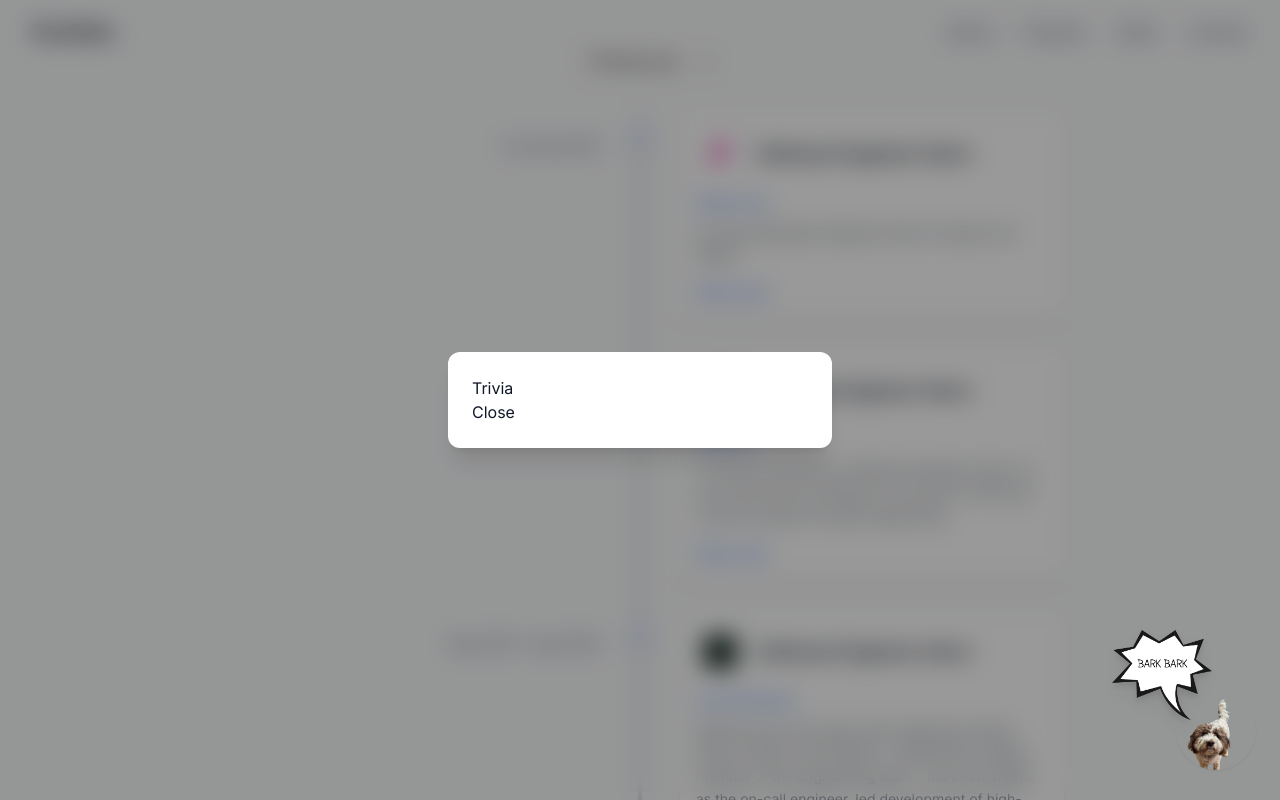
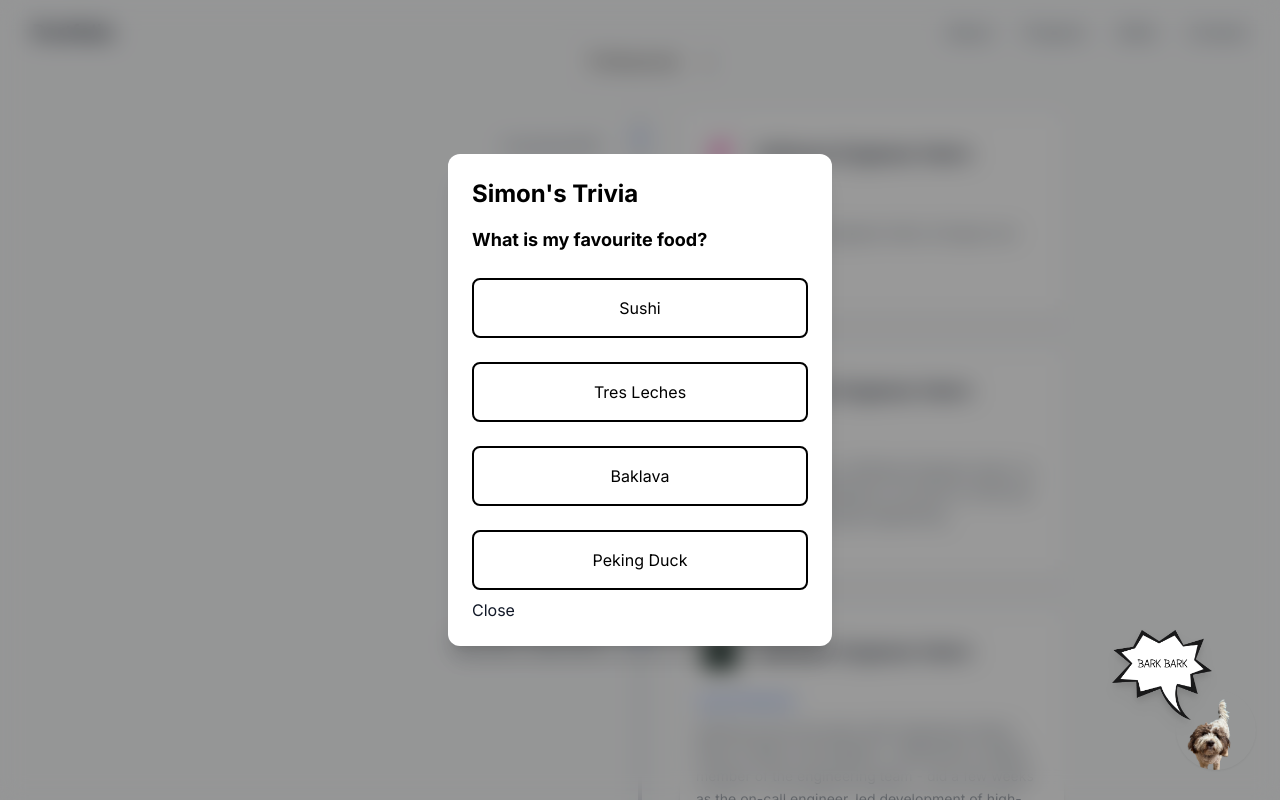
Before and after one commit to SimonNRisk/portfolio, a Next.js app: page / in a window 1280 px wide. Both pictures are taken after a click on the element 32 px from the left and 1796 px from the top of the page. Shown: the part 1396-2196 px from the top of the page. Built offline with nearby package versions, Linux system fonts and the light colour scheme; no server answers.

Commit message:
feat: basic trivia mvp

```diff
--- a/src/components/Trivia.tsx
+++ b/src/components/Trivia.tsx
@@ -1,8 +1,39 @@
+import { useState } from "react";
+
+import { triviaQuestions } from "@/data/triviaData";
+import { TriviaOptions } from "@/components/TriviaOptions";
+
 export const Trivia = ({ onClose }: { onClose: () => void }) => {
+  const [currentQuestionIndex, setCurrentQuestionIndex] = useState(0);
+  const [currentScore, setCurrentScore] = useState(0);
+
+  const currentQuestion = triviaQuestions[currentQuestionIndex];
+
+  const handleOptionClick = (option: string) => {
+    if (option === currentQuestion.answer) {
+      setCurrentScore(currentScore + 1);
+    }
+    setCurrentQuestionIndex(currentQuestionIndex + 1);
+  };
+  if (currentQuestionIndex === triviaQuestions.length) {
+    return (
+      <div className="fixed inset-0 bg-black/40 backdrop-blur-md z-50">
+        <div className="fixed left-1/2 top-1/2 -translate-x-1/2 -translate-y-1/2 w-96 p-6 bg-white rounded-xl shadow-xl z-50">
+          <h1 className="text-black text-2xl font-bold mb-4">Simon's Trivia</h1>
+          <h2 className="text-black text-lg font-bold mb-4">
+            You scored {currentScore} out of {triviaQuestions.length}
+          </h2>
+          <button onClick={onClose}>Close</button>
+        </div>
+      </div>
+    );
+  }
   return (
     <div className="fixed inset-0 bg-black/40 backdrop-blur-md z-50">
       <div className="fixed left-1/2 top-1/2 -translate-x-1/2 -translate-y-1/2 w-96 p-6 bg-white rounded-xl shadow-xl z-50">
-        <h1>Trivia</h1>
+        <h1 className="text-black text-2xl font-bold mb-4">Simon's Trivia</h1>
+        <h2 className="text-black text-lg font-bold mb-4">{currentQuestion.question}</h2>
+        <TriviaOptions options={currentQuestion.options} handleOptionClick={handleOptionClick} />
         <button onClick={onClose}>Close</button>
       </div>
     </div>
--- /dev/null
+++ b/src/components/TriviaOptions.tsx
@@ -0,0 +1,21 @@
+export const TriviaOptions = ({
+  options,
+  handleOptionClick,
+}: {
+  options: string[];
+  handleOptionClick: (option: string) => void;
+}) => {
+  return (
+    <div className="flex flex-col gap-2">
+      {options.map((option) => (
+        <button
+          key={option}
+          className="w-full text-black border-2 border-black p-4 my-2 rounded-lg hover:bg-gray-100 transition-colors duration-300"
+          onClick={() => handleOptionClick(option)}
+        >
+          {option}
+        </button>
+      ))}
+    </div>
+  );
+};
```
